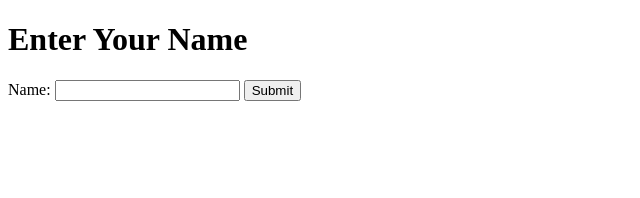
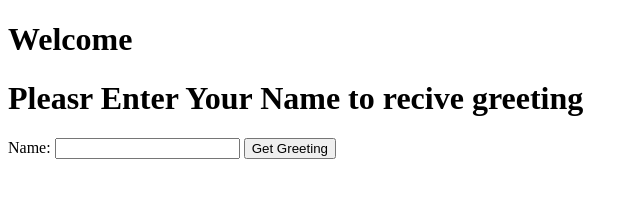
Before and after one commit to himathace/Tools-Activity-01, a website: page public/index.html in a window 1280 px wide. Shown: the whole page, without its empty margins (0-640 px from the left). Drawn offline with Linux system fonts and the light colour scheme.

Commit message:
udate code

```diff
--- a/public/index.html
+++ b/public/index.html
@@ -6,12 +6,13 @@
   <title>Enter Name</title>
 </head>
 <body>
-  <h1>Enter Your Name</h1>
+  <h1>Welcome</h1>
+  <h1>Pleasr Enter Your Name to recive greeting</h1>
 
   <form action="/submit-name" method="POST">
     <label for="username">Name:</label>
     <input id="username" name="username" type="text" required />
-    <button type="submit">Submit</button>
+    <button type="submit">Get Greeting</button>
   </form>
 </body>
 </html>
--- a/server.js
+++ b/server.js
@@ -32,12 +32,13 @@ app.get('/welcome', (req, res) => {
       <title>Welcome</title>
     </head>
     <body>
-      <h1>Welcome, ${submittedName}</h1>
+      <h1>Hello, ${submittedName}</h1>
+      <a href="/">Go back</a>
     </body>
     </html>
   `)
 })
 
 app.listen(port, () => {
-  console.log('Server running on' + port)
+  console.log('Server running on port' + port)
 })
```
